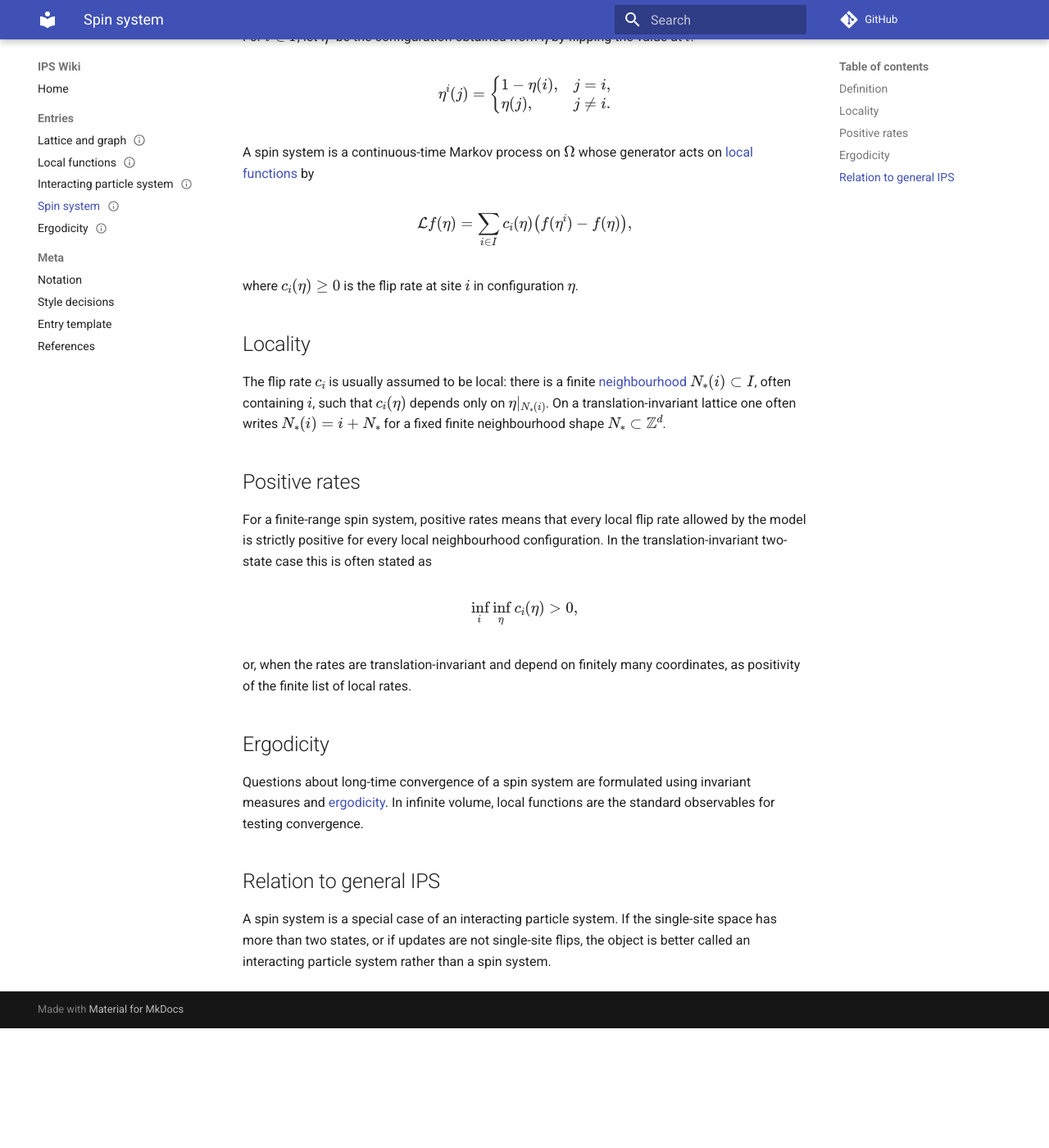
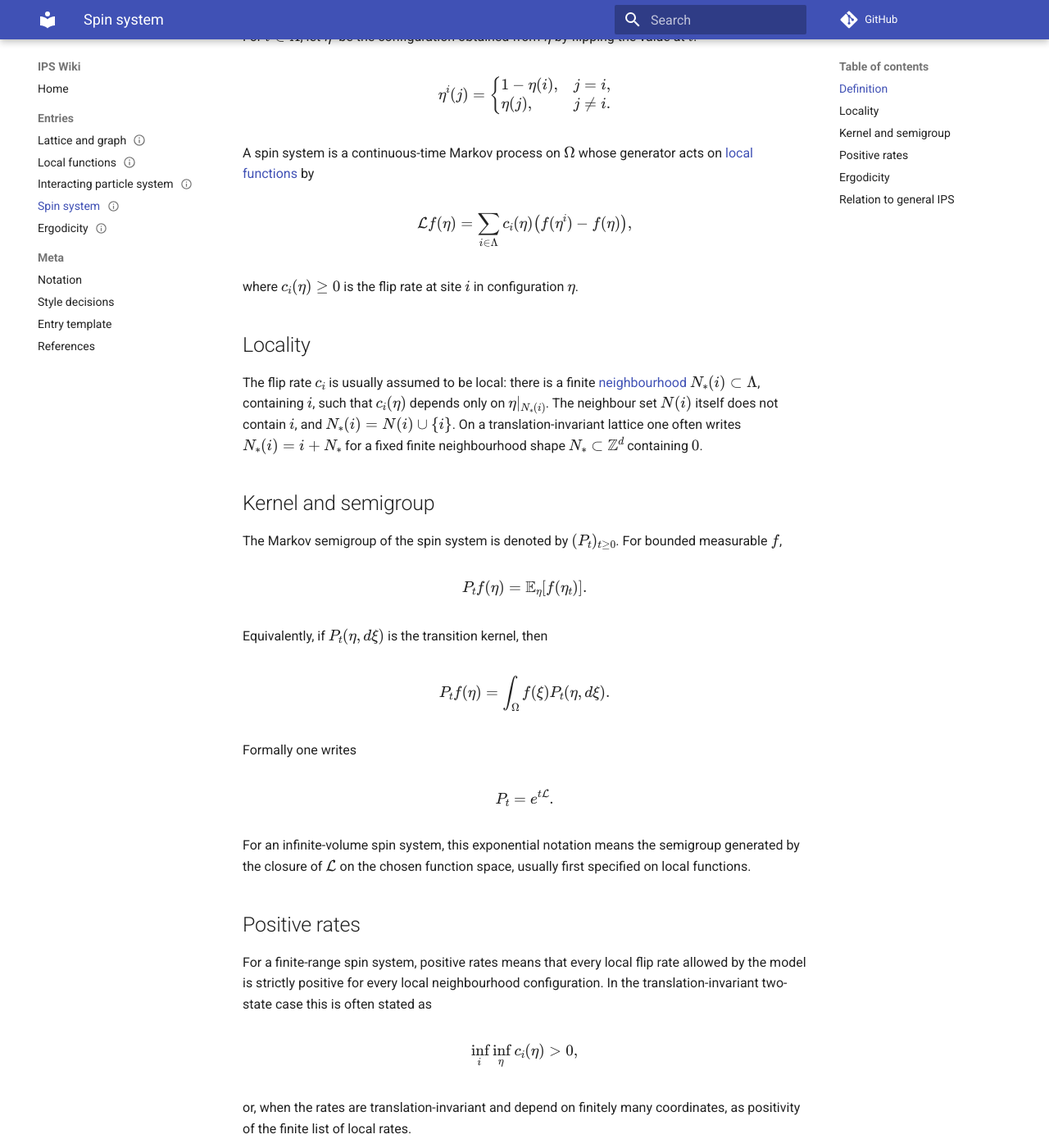
Before and after one commit to maciejgluchowski86-beep/ips-wiki, an MkDocs documentation site: the page built from docs/entries/spin-system.md, in a window 1280 px wide and 1400 px high, scrolled down 475 px. Shown: the whole window at 82% size. Built offline with MkDocs 1.6.1 and Material for MkDocs 9.7.7, drawn with Linux system fonts in a browser that asks for light colours; comment, search, counter and statistics services are not loaded; before the commit the page ends 1729 px from its top, so only the background shows below that; some of the changed text lies outside the part shown.

Commit message:
Use Lambda notation and add spin-system semigroup

```diff
--- a/docs/entries/spin-system.md
+++ b/docs/entries/spin-system.md
@@ -9,19 +9,19 @@ tags:
 
 # Spin system
 
-A spin system is a continuous-time [interacting particle system](interacting-particle-system.md) with two possible states at each site. The state space is usually written as \(\{0,1\}^I\), or equivalently as \(\{-1,+1\}^I\). The defining feature is that updates are single-site flips.
+A spin system is a continuous-time [interacting particle system](interacting-particle-system.md) with two possible states at each site. The state space is usually written as \(\{0,1\}^\Lambda\), or equivalently as \(\{-1,+1\}^\Lambda\). The defining feature is that updates are single-site flips.
 
 **References.** Liggett, *Interacting Particle Systems*; Liggett, *Stochastic Interacting Systems*.
 
 ## Definition
 
-Let \(I\) be a countable [site set](lattice-and-graph.md). A configuration is an element
+Let \(\Lambda\) be a countable [lattice](lattice-and-graph.md). A configuration is an element
 
 $$
-\eta\in \Omega=\{0,1\}^I.
+\eta\in \Omega=\{0,1\}^\Lambda.
 $$
 
-For \(i\in I\), let \(\eta^i\) be the configuration obtained from \(\eta\) by flipping the value at \(i\):
+For \(i\in\Lambda\), let \(\eta^i\) be the configuration obtained from \(\eta\) by flipping the value at \(i\):
 
 $$
 \eta^i(j)=
@@ -36,14 +36,36 @@ A spin system is a continuous-time Markov process on \(\Omega\) whose generator
 $$
 \cL f(\eta)
 =
-\sum_{i\in I} c_i(\eta)\bigl(f(\eta^i)-f(\eta)\bigr),
+\sum_{i\in\Lambda} c_i(\eta)\bigl(f(\eta^i)-f(\eta)\bigr),
 $$
 
 where \(c_i(\eta)\ge0\) is the flip rate at site \(i\) in configuration \(\eta\).
 
 ## Locality
 
-The flip rate \(c_i\) is usually assumed to be local: there is a finite [neighbourhood](lattice-and-graph.md) \(N_*(i)\subset I\), often containing \(i\), such that \(c_i(\eta)\) depends only on \(\eta|_{N_*(i)}\). On a translation-invariant lattice one often writes \(N_*(i)=i+N_*\) for a fixed finite neighbourhood shape \(N_*\subset\Z^d\).
+The flip rate \(c_i\) is usually assumed to be local: there is a finite [neighbourhood](lattice-and-graph.md) \(N_*(i)\subset\Lambda\), containing \(i\), such that \(c_i(\eta)\) depends only on \(\eta|_{N_*(i)}\). The neighbour set \(N(i)\) itself does not contain \(i\), and \(N_*(i)=N(i)\cup\{i\}\). On a translation-invariant lattice one often writes \(N_*(i)=i+N_*\) for a fixed finite neighbourhood shape \(N_*\subset\Z^d\) containing \(0\).
+
+## Kernel and semigroup
+
+The Markov semigroup of the spin system is denoted by \((P_t)_{t\ge0}\). For bounded measurable \(f\),
+
+$$
+P_t f(\eta)=\E_\eta[f(\eta_t)].
+$$
+
+Equivalently, if \(P_t(\eta,d\xi)\) is the transition kernel, then
+
+$$
+P_t f(\eta)=\int_\Omega f(\xi)P_t(\eta,d\xi).
+$$
+
+Formally one writes
+
+$$
+P_t=e^{t\cL}.
+$$
+
+For an infinite-volume spin system, this exponential notation means the semigroup generated by the closure of \(\cL\) on the chosen function space, usually first specified on local functions.
 
 ## Positive rates
 
```
